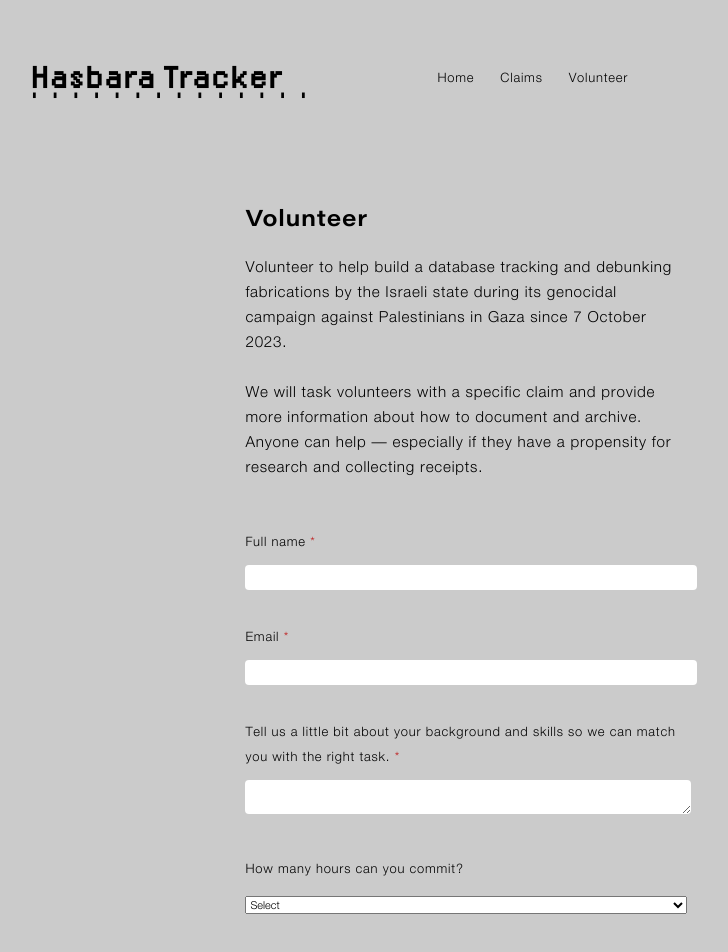
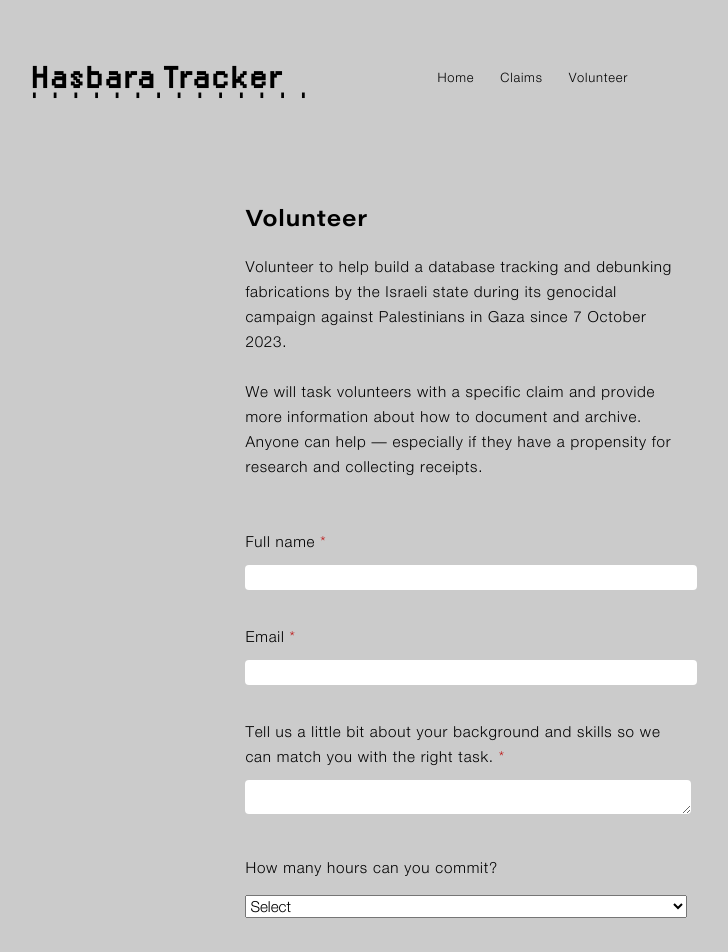
Before and after one commit to tamtzekin/hasbara-tracker, a React (Create React App) app: page /volunteer in a window 1280 px wide. Shown: the top 952 px of the page, without its empty margins (177-905 px from the left). Built offline with nearby package versions, Linux system fonts and the light colour scheme.

Commit message:
bigger font on volunteer form

```diff
--- a/src/components/VolunteerForm.css
+++ b/src/components/VolunteerForm.css
@@ -3,7 +3,7 @@ label {
     margin-bottom: 9px;
     display: block;
     font-family: 'HelveticaNeue_Light', Helvetica, sans-serif;
-    font-size: 0.85em;
+    font-size: 1em;
 }
 
 input {
@@ -27,7 +27,7 @@ select {
     width: 100%;
     margin-top: 3.5%;
     font-family: 'HelveticaNeue_Light', Helvetica, sans-serif;
-    font-size: 0.85em;
+    font-size: 1em;
 }
 
 .required-field {
```
